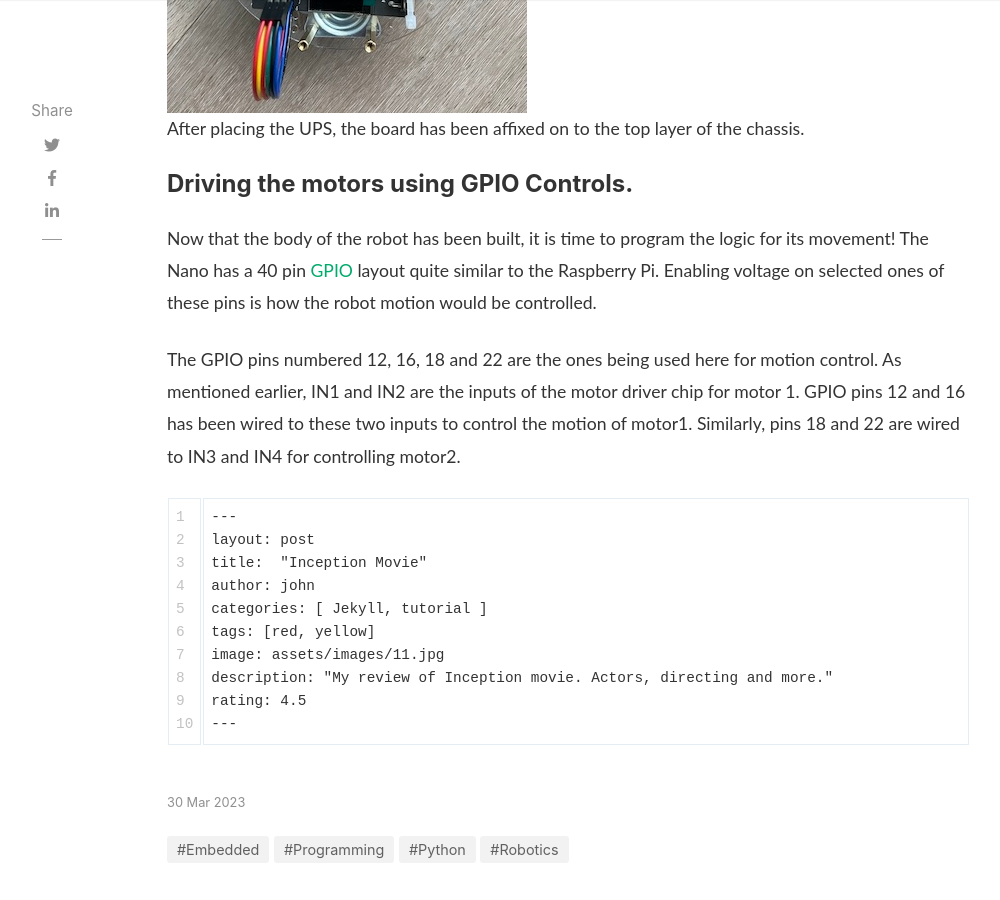
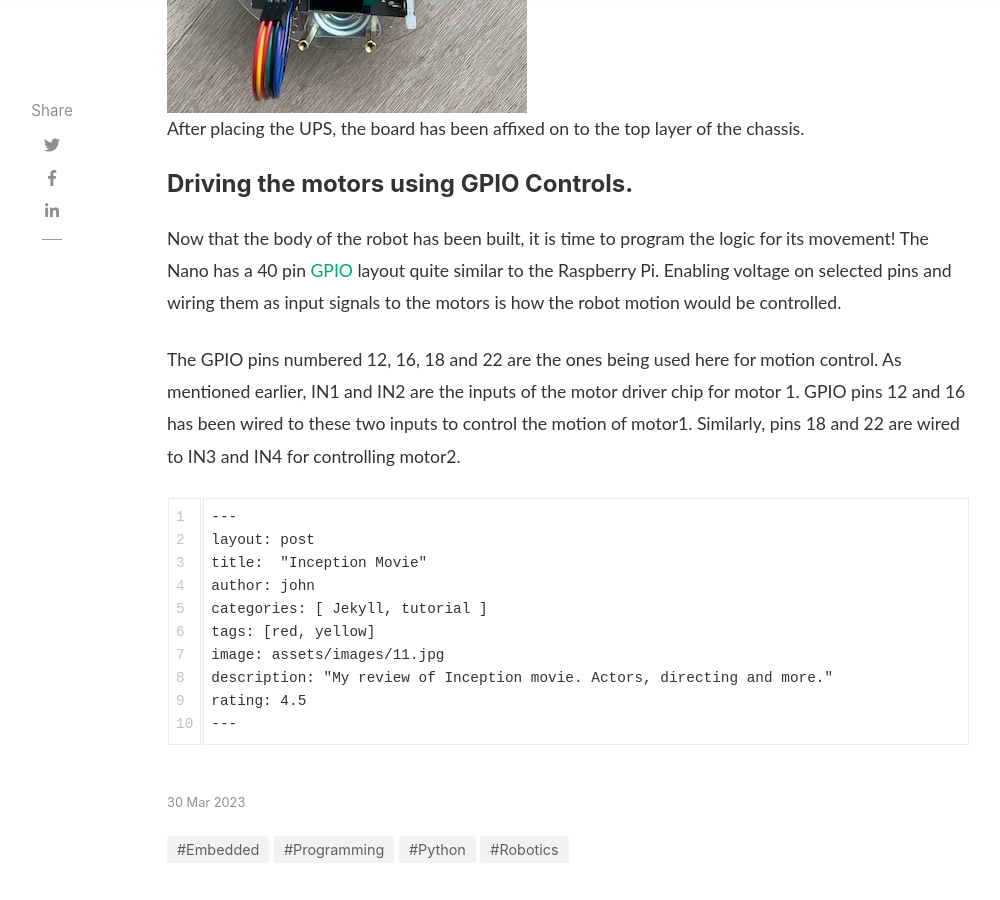
Before and after one commit to darthMaulJr/darthmauljr.github.io, a Jekyll site: the page built from _posts/2023-03-30-elementary-blocks-of-robotics.md, in a window 1280 px wide and 900 px high, scrolled down 3352 px. Shown: the whole window, without its empty margins (118-1118 px from the left). Built offline with Jekyll 4.4.1, drawn with Linux system fonts in a browser that asks for light colours; nearby versions of some CDN libraries; comment, search, counter and statistics services are not loaded.

Commit message:
update post

```diff
--- a/_posts/2023-03-30-elementary-blocks-of-robotics.md
+++ b/_posts/2023-03-30-elementary-blocks-of-robotics.md
@@ -53,10 +53,9 @@ After placing the UPS, the board has been affixed on to the top layer of the cha
 
 #### Driving the motors using GPIO Controls.
 
-Now that the body of the robot has been built, it is time to program the logic for its movement! The Nano has a 40 pin <a href="https://jetsonhacks.com/2019/06/07/jetson-nano-gpio/">GPIO</a> layout quite similar to the Raspberry Pi. Enabling voltage on selected ones of these pins is how the robot motion would be controlled.
+Now that the body of the robot has been built, it is time to program the logic for its movement! The Nano has a 40 pin <a href="https://jetsonhacks.com/2019/06/07/jetson-nano-gpio/">GPIO</a> layout quite similar to the Raspberry Pi. Enabling voltage on selected pins and wiring them as input signals to the motors is how the robot motion would be controlled.
 
  The GPIO pins numbered 12, 16, 18 and 22 are the ones being used here for motion control. As mentioned earlier, IN1 and IN2 are the inputs of the motor driver chip for motor 1. GPIO pins 12 and 16 has been wired to these two inputs to control the motion of motor1. Similarly, pins 18 and 22 are wired to IN3 and IN4 for controlling motor2.
-
 
 
 
```
